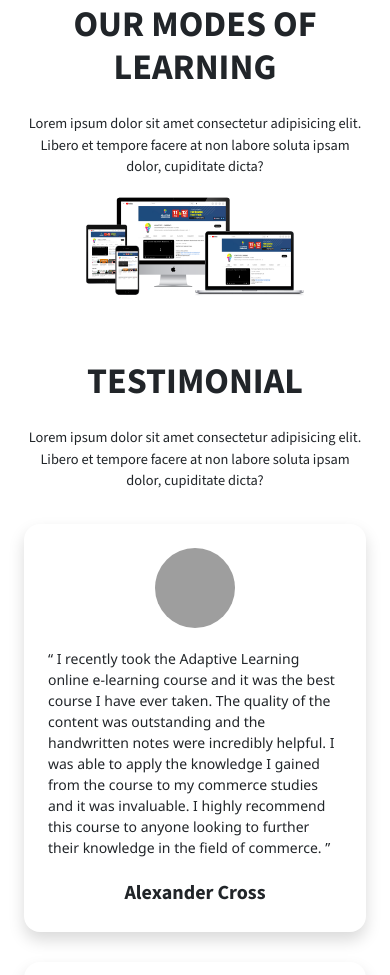
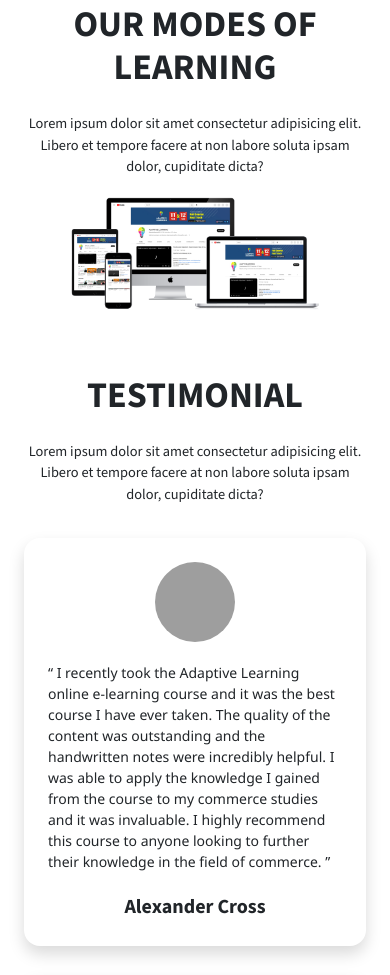
Before and after one commit to sayantan-paul-007/adaptive-learning, a plain HTML site: page index.html in a window 390 px wide. Shown: the part 4250-5225 px from the top of the page. Drawn offline with nearby package versions, Linux system fonts and the light colour scheme; grey boxes are pictures that could not be loaded.

Commit message:
scroll lock 20-07

```diff
--- a/style.css
+++ b/style.css
@@ -391,6 +391,9 @@ footer{
 .metabox-content svg{
     height: 40px;
 }
+.mockup-image{
+    padding: 1rem 0 !important;
+}
     .footer-column{
         width: 100% !important;
     }
```
